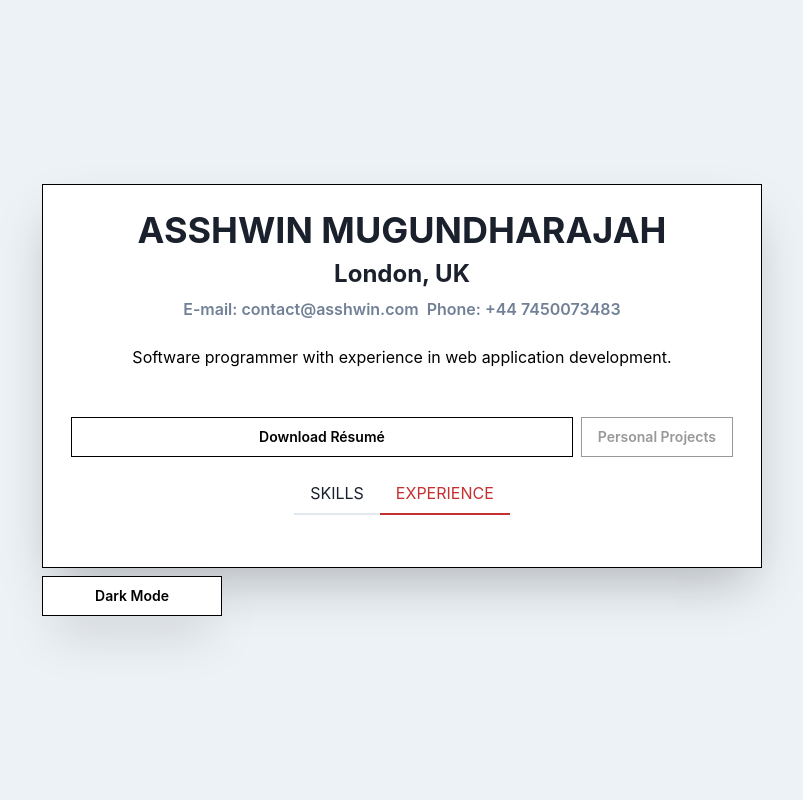
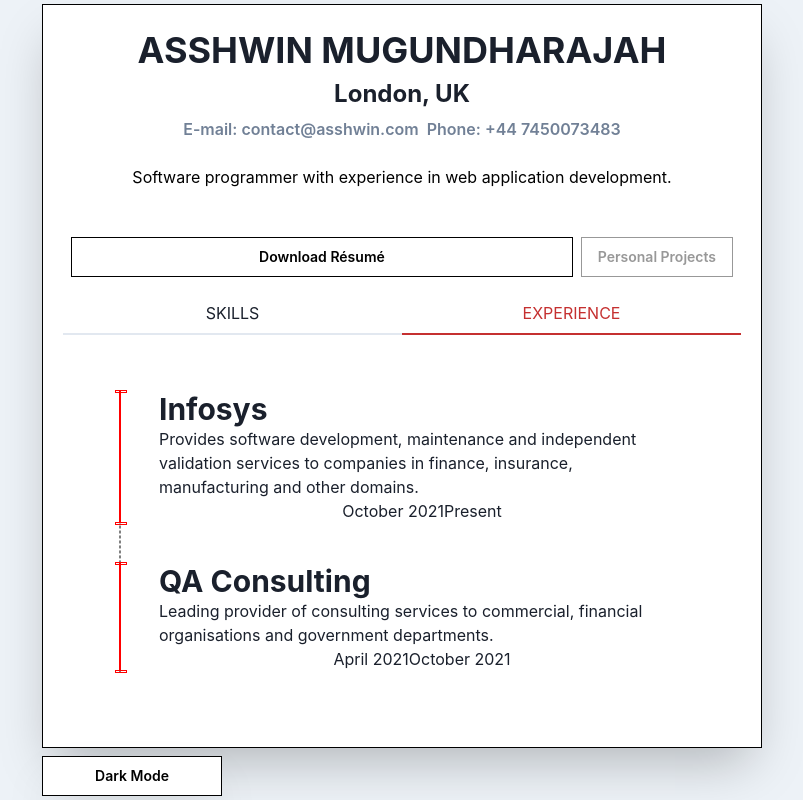
Before and after one commit to ashkl/portfolio, a Next.js app: page / in a window 1280 px wide. Both pictures are taken after a click on the tab "EXPERIENCE". Shown: the whole page, without its empty margins (238-1041 px from the left). Built offline with nearby package versions, Linux system fonts and the light colour scheme.

Commit message:
added experience styles and panel

```diff
--- /dev/null
+++ b/Components/Resume/Experience.module.css
@@ -0,0 +1,52 @@
+.container {
+    margin-left: 40px;
+}
+
+.container ul {
+    list-style: none;
+    margin: 0;
+    padding: 0;
+    position: relative;
+}
+
+.container ul:before {
+    content: '';
+    position: absolute;
+    top: 0;
+    left: 0;
+    width: 0px;
+    height: 100%;
+    border: 1px dashed grey;
+}
+
+.container ul li {
+    margin: 40px;
+    position: relative;
+}
+
+.container ul li > span {
+    content: '';
+        position: absolute;
+        top: 0;
+        left: -40px;
+        width: 0px;
+        height: 100%;
+        border: 1px solid red;
+}
+
+.container ul li > span:before, .container ul li > span:after {
+    content: '';
+    width: 10px;
+    height: 1px;
+    border: 1px solid red;
+    position: absolute;
+    left: -5px;
+}
+
+.container ul li>span:before {
+    top: -2px;
+}
+
+.container ul li > span:after {
+    top: 100%
+}
--- a/Components/Resume/Experience.tsx
+++ b/Components/Resume/Experience.tsx
@@ -1,7 +1,36 @@
-import { Heading, TabPanel } from "@chakra-ui/react";
-import { motion } from "framer-motion";
+import { Heading, TabPanel, Text } from "@chakra-ui/react";
 import React from "react";
+import ExpData from "../../Data/experienceData.json";
+import styles from "./Experience.module.css";
 
 export default function Experience() {
-  return <TabPanel></TabPanel>;
+  return (
+    <TabPanel>
+      <div className={styles.container}>
+        <div className="container">
+          <ul>
+            {ExpData.slice(0)
+              .reverse()
+              .map((item) => (
+                <li>
+                  <span></span>
+                  <Heading
+                    textAlign={"left"}
+                    fontFamily={"body"}
+                    fontSize={"3xl"}
+                  >
+                    {item.title}
+                  </Heading>
+                  <Text textAlign={"left"}>{item.desc}</Text>
+                  <div className="dates">
+                    <span>{item.date.start}</span>
+                    <span>{item.date.end}</span>
+                  </div>
+                </li>
+              ))}
+          </ul>
+        </div>
+      </div>
+    </TabPanel>
+  );
 }
--- a/Data/experienceData.json
+++ b/Data/experienceData.json
@@ -1,7 +1,10 @@
 [
     {
         "title": "QA Consulting",
-        "date": "April 2021 - October 2021",
+        "date": {
+            "start": "April 2021",
+            "end": "October 2021"
+        },
         "desc": "Leading provider of consulting services to commercial, financial organisations and government departments.",
         "projects": null,
         "points":[
@@ -17,7 +20,10 @@
     },
     {
         "title": "Infosys",
-        "date": "October 2021 - Present",
+        "date": {
+            "start": "October 2021",
+            "end": "Present"
+        },
         "desc": "Provides software development, maintenance and independent validation services to companies in finance, insurance, manufacturing and other domains.",
         "projects": [
             {
```
